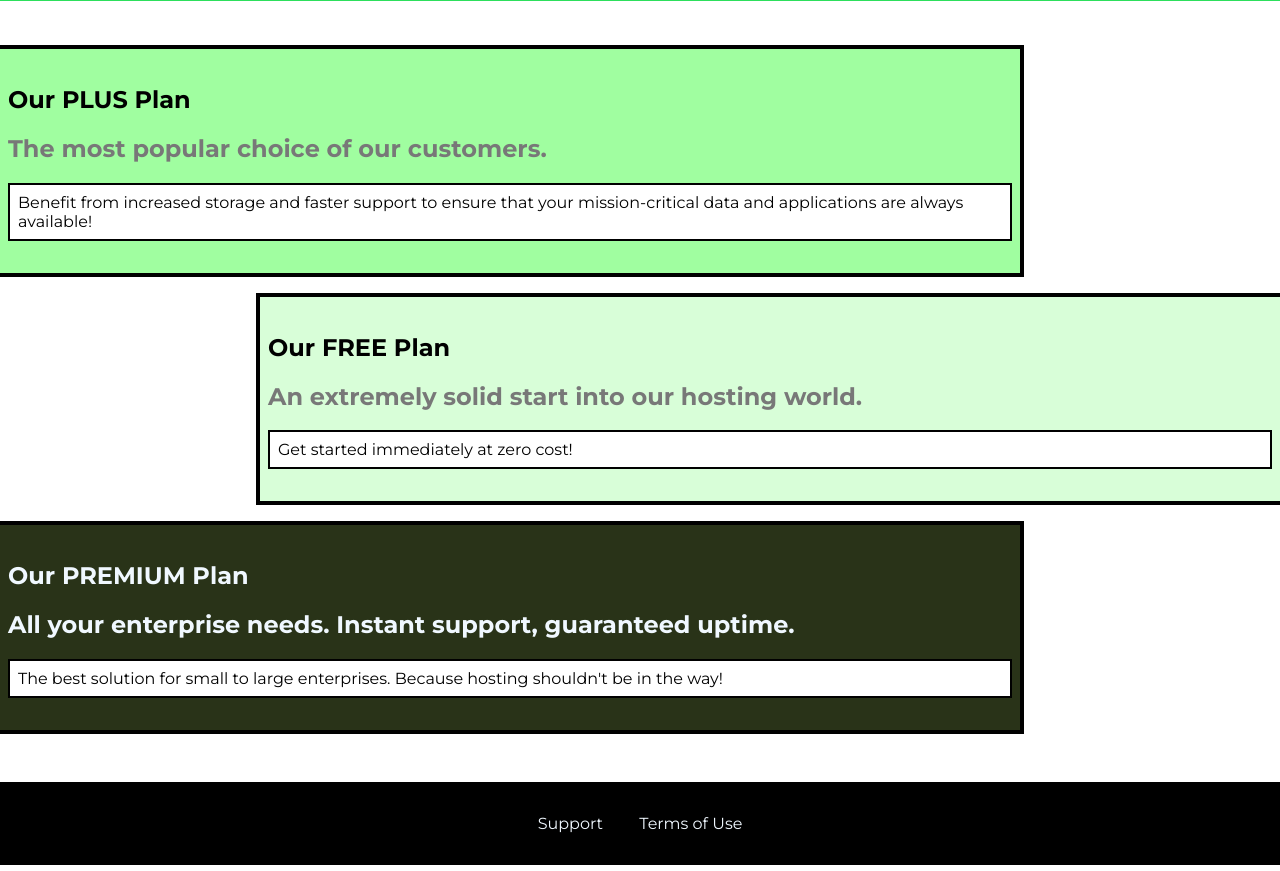
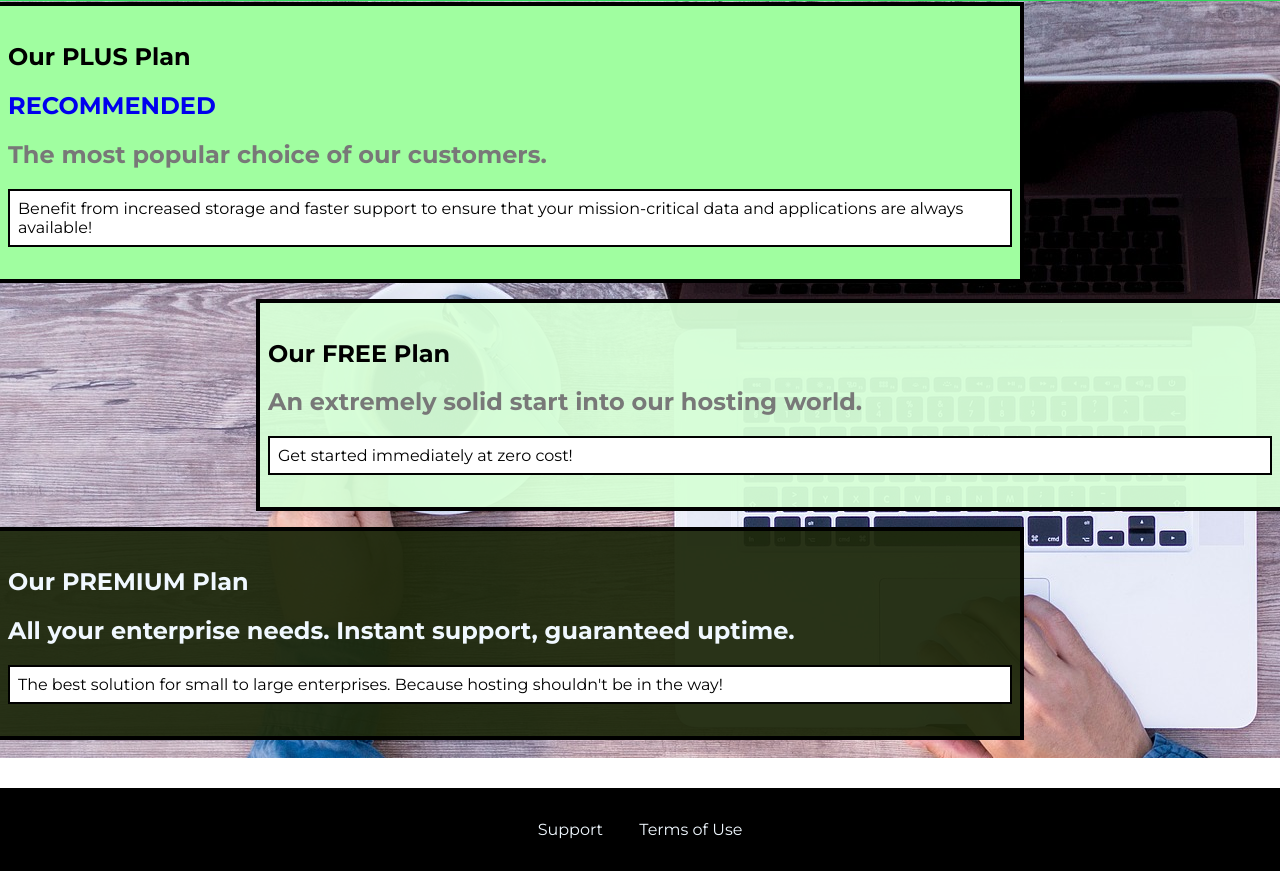
Before and after one commit to Sentvinsent/Complete-CSS-Course, a plain HTML site: page Practice/packages/index.html in a window 1280 px wide. Shown: the part 42-913 px from the top of the page. Drawn offline with Linux system fonts and the light colour scheme.

Commit message:
Section 6 (started)
Positioning

```diff
--- a/Sections 1-3/Learning/packages/index.html
+++ b/Practice/packages/index.html
@@ -14,6 +14,7 @@
   </head>
 
   <body>
+    <div class="background"></div>
     <header class="main-header">
       <div>
         <a href="../index.html" class="main-header__brand"> uHost </a>
@@ -36,7 +37,10 @@
       <section class="plan-section">
         <a href="#">
           <h1 class="plan-section__title">Our PLUS Plan</h1>
-          <h2 class="plan-section__subtitle">The most popular choice of our customers.</h2>
+          <h2 class="plan-section__badge">RECOMMENDED</h2>
+          <h2 class="plan-section__subtitle">
+            The most popular choice of our customers.
+          </h2>
           <p class="plan-section__description">
             Benefit from increased storage and faster support to ensure that
             your mission-critical data and applications are always available!
@@ -46,8 +50,12 @@
       <section class="plan-section plan--free">
         <a href="#">
           <h1 class="plan-section__title">Our FREE Plan</h1>
-          <h2 class="plan-section__subtitle">An extremely solid start into our hosting world.</h2>
-          <p class="plan-section__description">Get started immediately at zero cost!</p>
+          <h2 class="plan-section__subtitle">
+            An extremely solid start into our hosting world.
+          </h2>
+          <p class="plan-section__description">
+            Get started immediately at zero cost!
+          </p>
         </a>
       </section>
       <div class="clearfix"></div>
--- a/Sections 1-3/Learning/packages/packages.css
+++ b/Practice/packages/packages.css
@@ -1,5 +1,13 @@
 main {
   padding-top: 36px;
+}
+
+.background {
+  background: url("../images/plans-background.jpg");
+  width: 100%;
+  height: 100%;
+  position: fixed;
+  z-index: -1;
 }
 
 .plan-section {
--- a/Sections 1-3/Learning/shared.css
+++ b/Practice/shared.css
@@ -9,6 +9,7 @@ body {
 
 .main-header {
   width: 100%;
+  position: fixed;
   background: #2ddf5c;
   padding: 8px 16px;
 }
--- /dev/null
+++ b/Section 6/main.css
@@ -0,0 +1,38 @@
+html {
+  background: #b3b3b3;
+  padding: 15px;
+  border: 5px solid white;
+  margin: 15px;
+  height: 2000px;
+}
+
+body {
+  background: #fa923f;
+  padding: 20px;
+  border: 5px solid black;
+  margin: 0;
+}
+
+.parent {
+  background: white;
+  padding: 20px;
+  border: 5px solid black;
+  margin: 0;
+}
+
+.parent div {
+  background: rgb(105, 105, 109);
+  color: white;
+  padding: 10px;
+  border: 5px solid black;
+  margin: 10px;
+}
+
+.parent .child-1 {
+  position: fixed;
+  top: 0;
+  left: 0;
+  margin: 0;
+  width: 100%;
+  box-sizing: border-box;
+}
```
Also changed, not shown: Section 6/index.html (added, +16 -0 lines), Practice/favicon.png (renamed from Sections 1-3/Learning/favicon.png), Practice/freedom.jpg (renamed from Sections 1-3/Learning/freedom.jpg), Practice/images/plans-background.jpg (added), Practice/index.html (renamed from Sections 1-3/Learning/index.html), Practice/main.css (renamed from Sections 1-3/Learning/main.css).
